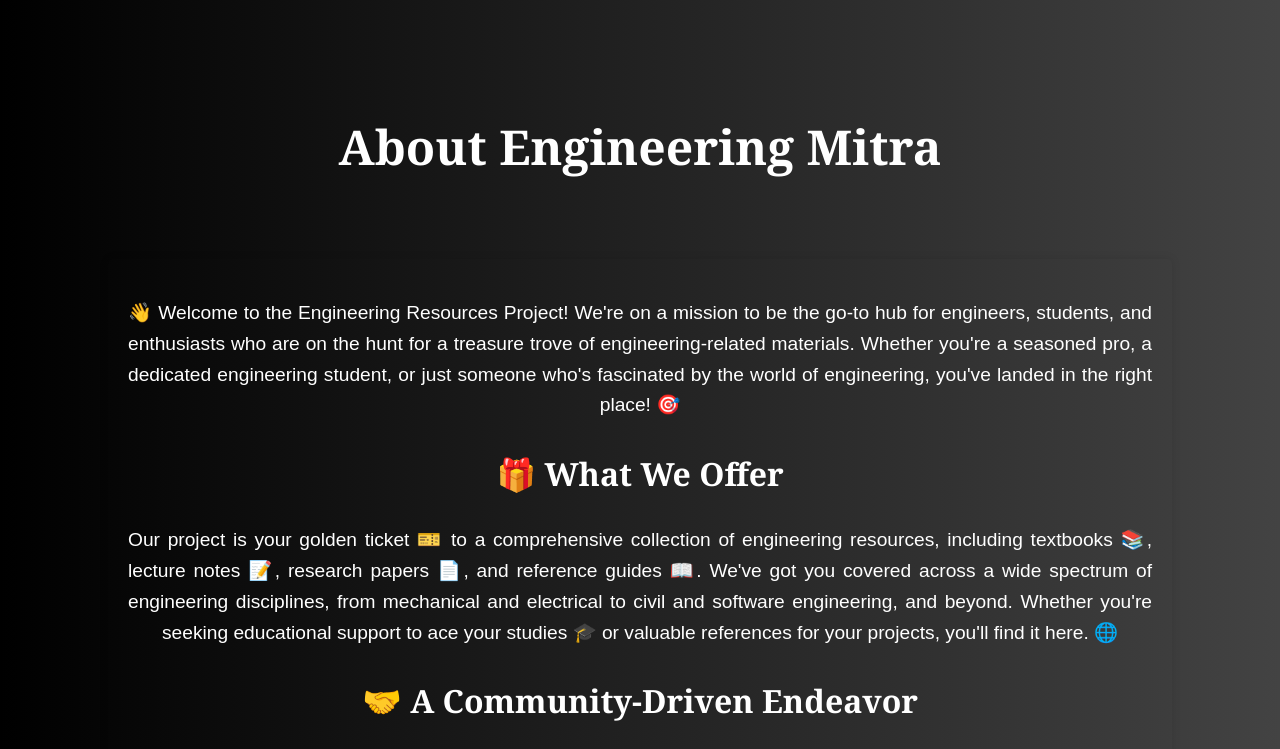
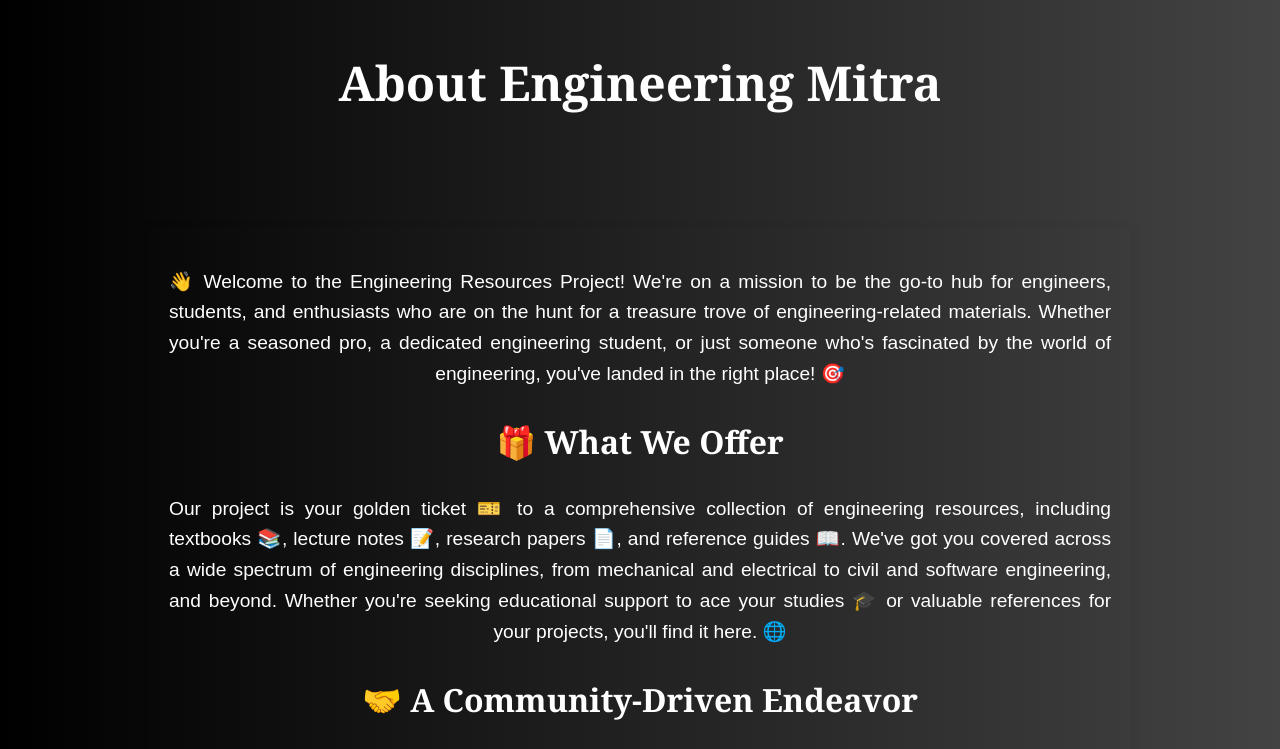
Before and after one commit to lahaseshrikant/Engineer-Mitra, a website with bundled scripts: page public/about.html in a window 1280 px wide. Shown: the part 47-796 px from the top of the page. Built offline with nearby package versions, Linux system fonts and the light colour scheme; no server answers; a script that the page names is missing.

Commit message:
style edit

```diff
--- a/public/StyleEngineer.css
+++ b/public/StyleEngineer.css
@@ -66,6 +66,13 @@ header {
 
 .hidden {
     visibility: hidden;
+}
+
+main {
+    margin-left: 4vw;
+    margin-right: 4vw;
+    margin-top: 3vh;
+    margin-bottom: 3vh;
 }
 
 footer {
@@ -208,8 +215,6 @@ footer {
 #h1About {
     font-family:Georgia, 'Times New Roman', Times, serif;
     text-align: center;
-    margin-top: 15vh;
-    margin-bottom: 0;
     font-size: 3rem;
     color: white;
 }
@@ -255,7 +260,6 @@ footer {
 #user-profile {
     background-color: #f0f0f0;
     padding: 20px;
-    margin: 20px auto;
     width: 80%;
     border-radius: 10px;
     color: #000;
@@ -271,7 +275,6 @@ footer {
     display: block;
     float: right;
     font-size: 16px;
-    margin: 20px 2px;
     cursor: pointer;
     border-radius: 10px;
 }
--- a/public/material/branch.css
+++ b/public/material/branch.css
@@ -1,10 +1,3 @@
-body {
-    font-family: 'Arial', sans-serif;
-    line-height: 1.6;
-    margin: 20px;
-    background-color: #f4f4f4;
-}
-
 #SubjectSelection {
     margin-bottom: 20px;
 }
```
Also changed, not shown: public/about.html (+0 -1 lines).
